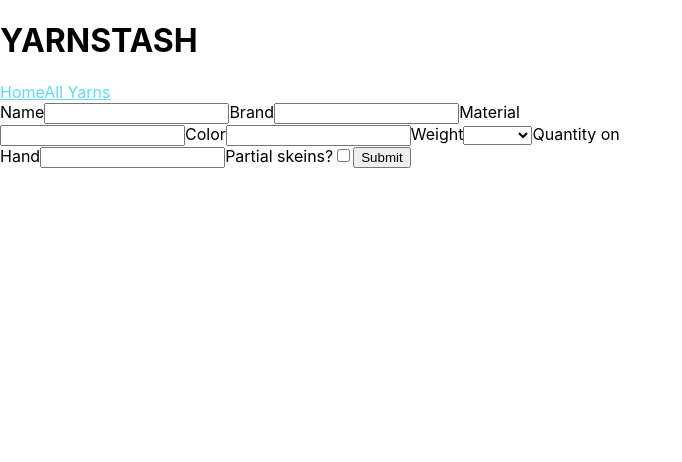
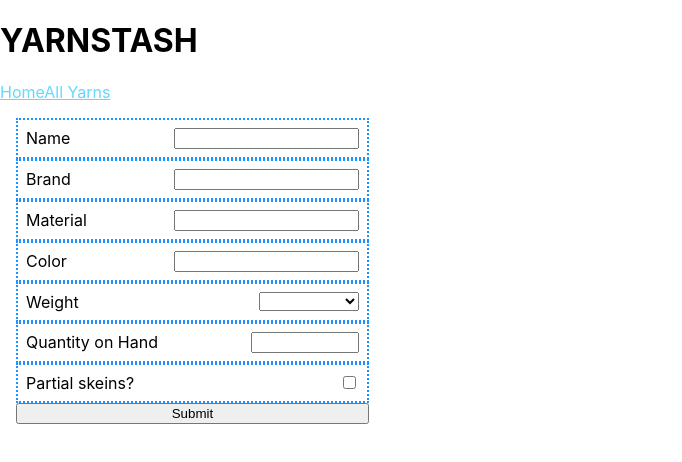
Before and after one commit to devon-wolf/yarnstash, a React (Create React App) app: page /new in a window 1280 px wide. Shown: the top 462 px of the page, without its empty margins (0-682 px from the left). Built offline with nearby package versions, Linux system fonts and the light colour scheme.

Commit message:
Add submit handler to form, confirm state at time of submit reflects the data to be sent to db

```diff
--- a/src/CreatePage/AddYarnPage.js
+++ b/src/CreatePage/AddYarnPage.js
@@ -1,5 +1,7 @@
 import React, { Component } from 'react'
 import YarnForm from './YarnForm.js'
+import request from 'superagent'
+import { addYarn } from '../api-utils.js'
 
 export default class AddYarnPage extends Component {
 	state = {
@@ -12,14 +14,17 @@ export default class AddYarnPage extends Component {
 		partials: false
 	}
 
+	handleSubmit = async (e) => {
+		e.preventDefault();
+		console.log('state at time of submit:', this.state)
+	}
+
 	render() {
-		console.log(this.state)
+
 		return (
 			<main>
 				<YarnForm
-				handleSubmit={
-					 e => console.log('Submit!')
-				}
+				handleSubmit={this.handleSubmit}
 				handleNameChange={
 					 e => this.setState({name: e.target.value})
 				}
--- a/src/CreatePage/YarnForm.js
+++ b/src/CreatePage/YarnForm.js
@@ -1,12 +1,13 @@
 import React, { Component } from 'react'
 import WeightDropdown from './WeightDropdown.js'
 import TextInput from '../Common/TextInput.js'
+import style from '../stylesheets/CreatePage.module.css'
 
 export default class YarnForm extends Component {
 
 	render() {
 		return (
-			<form onSubmit={this.props.handleSubmit}>
+			<form className={style.form} onSubmit={this.props.handleSubmit}>
 				<label>
 					Name
 					<TextInput handleChange={this.props.handleNameChange}/>
--- /dev/null
+++ b/src/stylesheets/CreatePage.module.css
@@ -0,0 +1,24 @@
+.form {
+	display: flex;
+	flex-direction: column;
+	justify-content: space-evenly;
+	padding: 1rem;
+	height: min-content;
+	width: fit-content;
+}
+
+.form label {
+	display: flex;
+	align-items: center;
+	justify-content: space-between;
+	padding: .5rem;
+	border: dotted dodgerblue 2px;
+}
+
+.form input, .form select {
+	margin-left: 1rem;
+}
+
+.form select, .form input[type="number"] {
+	width: 30%;
+}
```
